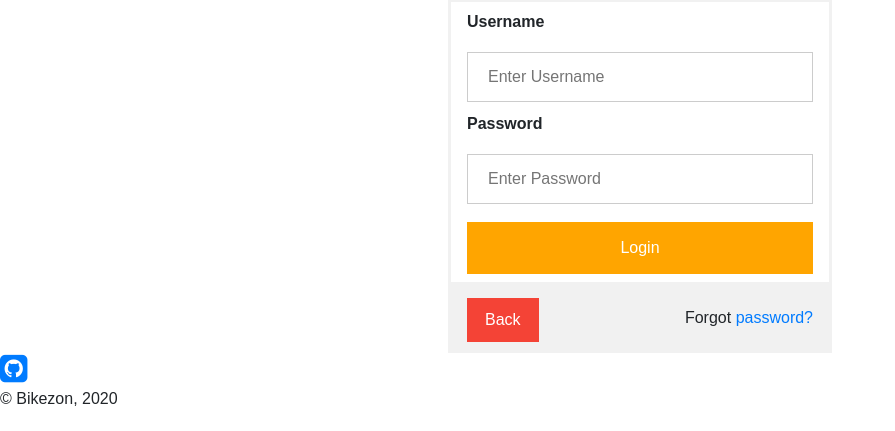
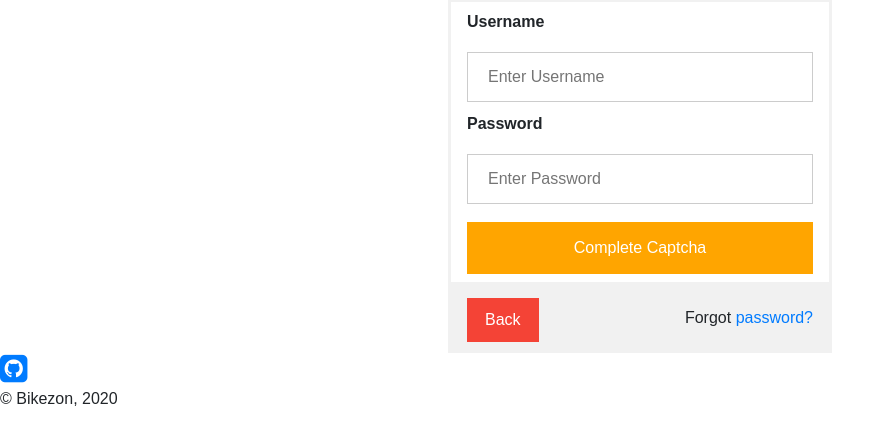
Before and after one commit to bikezon/bikezon, a Django app: page /login/ in a window 1280 px wide. Shown: the part 137-568 px from the top of the page, without its empty margins (0-895 px from the left). Run offline with Django 3.2, Linux system fonts and the light colour scheme; some libraries are stand-ins or nearby versions.

Commit message:
Log in button change
Button now says "complete captcha" until captcha is complete. Once
complete button reverts to saying "Log in".

This provides more clarity to user on captcha completion requirement
to log in.

```diff
--- a/static/js/app-js/login_button.js
+++ b/static/js/app-js/login_button.js
@@ -1,3 +1,4 @@
 function enableBtn() {
+  document.getElementById("log-in-button").innerHTML = "Log in";
   document.getElementById("log-in-button").disabled = false;
 }
--- a/templates/app/login.html
+++ b/templates/app/login.html
@@ -35,7 +35,7 @@
             data-callback="enableBtn">
         </div>
         <!-- <input type="submit" value="submit" id="log-in-button" disabled/> -->
-        <button type="submit" id="log-in-button" disabled>Login</button>
+        <button type="submit" id="log-in-button" disabled>Complete Captcha</button>
     </div>
     <div class="container" style="background-color:#f1f1f1">
         <form action="{% url 'app:index' %}">
```
